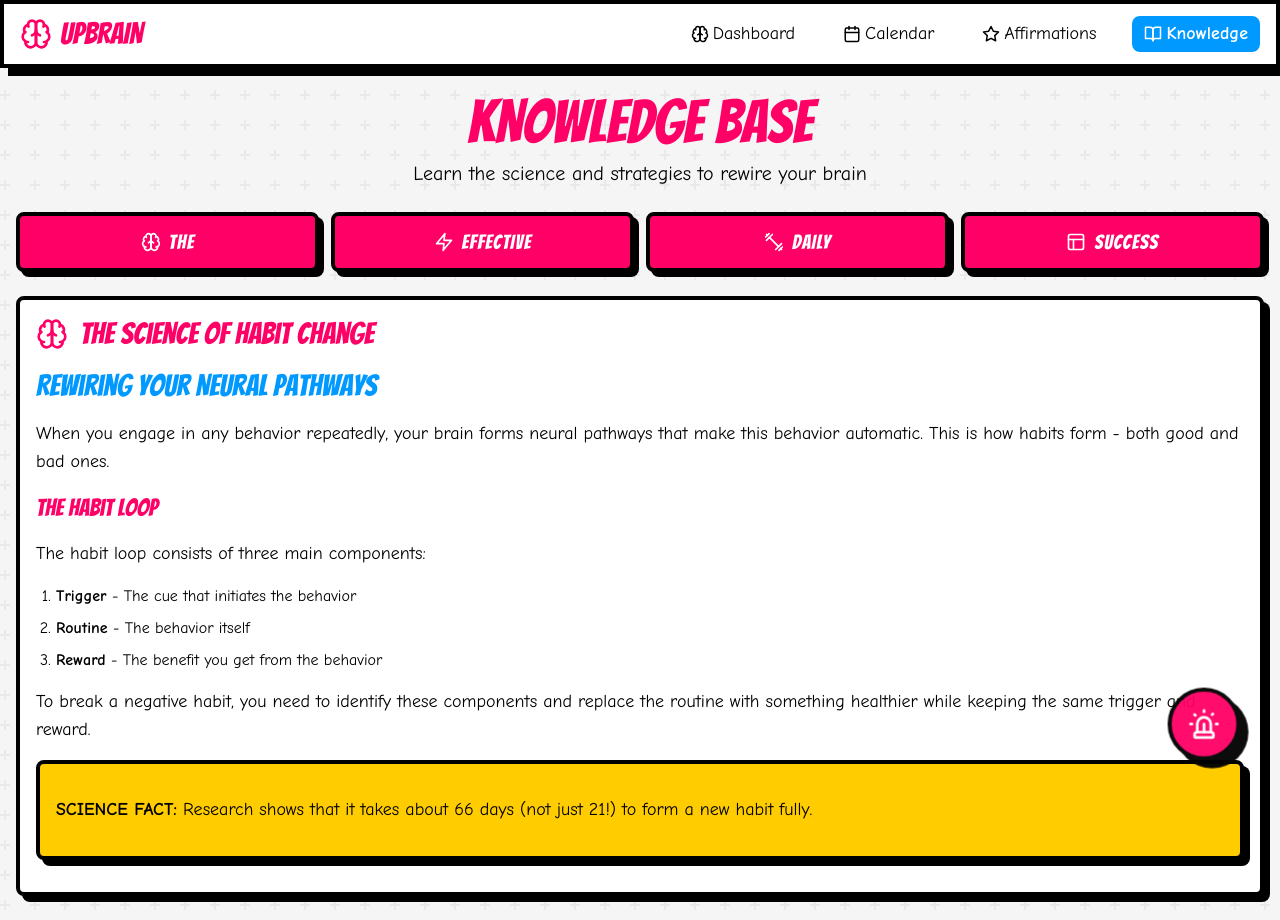
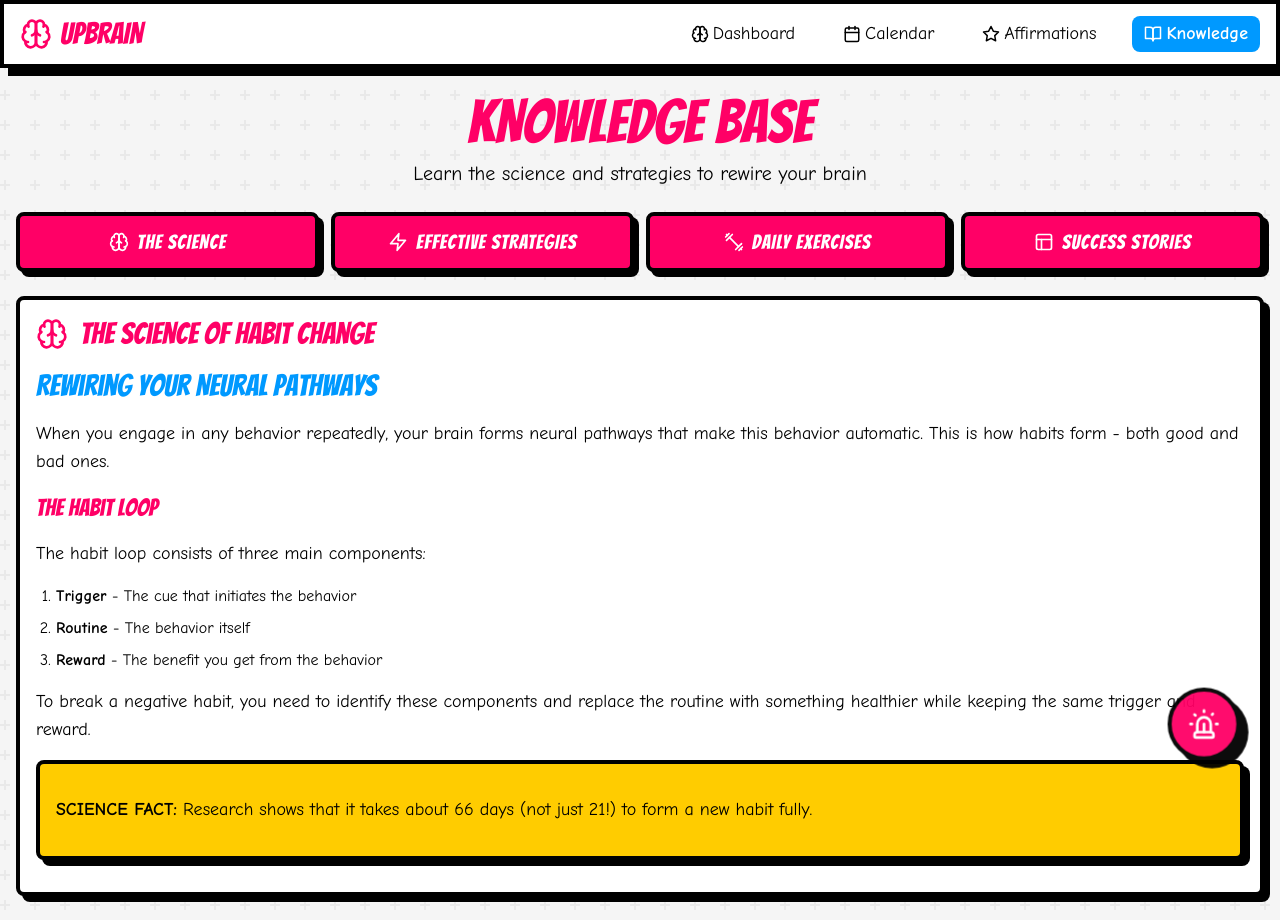
Before and after one commit to Chadbychoice/Upbrain, a React (Vite) app: page /knowledge in a window 1280 px wide. Built offline with nearby package versions, Linux system fonts and the light colour scheme.

Commit message:
Show first two words in knowledge base category buttons and fix blockquote linter error

```diff
--- a/src/pages/Knowledge.tsx
+++ b/src/pages/Knowledge.tsx
@@ -123,7 +123,7 @@ When an urge hits:
             `}
           >
             <article.icon size={20} className="mr-2 hidden md:inline" />
-            {article.title.split(' ')[0]}
+            {article.title.split(' ').slice(0, 2).join(' ')}
           </button>
         ))}
       </div>
@@ -153,8 +153,8 @@ When an urge hits:
                 ul: ({node, ...props}) => <ul className="list-disc pl-5 my-4" {...props} />,
                 ol: ({node, ...props}) => <ol className="list-decimal pl-5 my-4" {...props} />,
                 li: ({node, ...props}) => <li className="font-comic my-2" {...props} />,
-                blockquote: ({node, ...props}) => (
-                  <div className="comic-panel bg-accent my-4 p-4" {...props} />
+                blockquote: ({node, children}) => (
+                  <div className="comic-panel bg-accent my-4 p-4">{children}</div>
                 ),
               }}
             >
```
